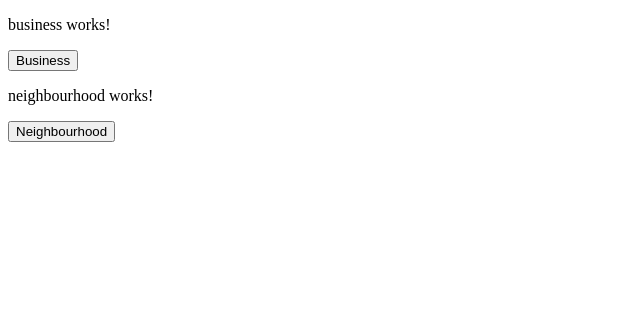
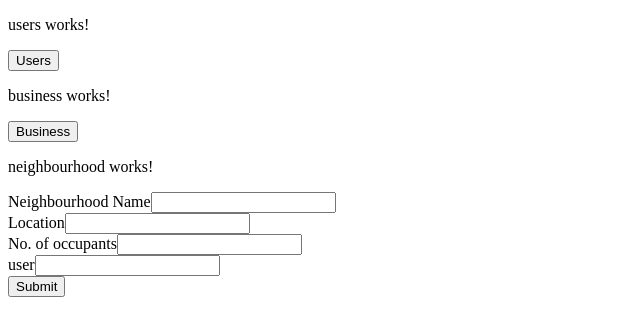
Before and after one commit to Wakarende/hoodwatch, an Angular app: page / in a window 1280 px wide. Shown: the top 336 px of the page, without its empty margins (0-640 px from the left). Built offline with nearby package versions, Linux system fonts and the light colour scheme.

Commit message:
fix bugs in displaying api data functions

```diff
--- a/src/app/app.component.html
+++ b/src/app/app.component.html
@@ -1,3 +1,3 @@
-
+<app-users></app-users>
 <app-business></app-business>
 <app-neighbourhood></app-neighbourhood>
--- a/src/app/components/business/business.component.html
+++ b/src/app/components/business/business.component.html
@@ -5,7 +5,7 @@
   <ul *ngFor="let business of business">
     <li>business name:{{business.business_name}}</li>
     <li> neighbourhood: {{business.neighbourhood}}</li>
-    <li>admin: {{business.admin}}</li>
+    <li>admin: {{business.profile}}</li>
     <li>business_email: {{business.business_email}}</li>
   </ul>
 </div>
--- a/src/app/components/neighbourhood/neighbourhood.component.html
+++ b/src/app/components/neighbourhood/neighbourhood.component.html
@@ -1,5 +1,5 @@
 <p>neighbourhood works!</p>
-<button (click)="findNeighbourhood()">Neighbourhood</button>
+<!-- <button (click)="findNeighbourhood()">Neighbourhood</button>
 
 <div *ngIf="neighbourhood.length>0">
   <ul *ngFor="let neighbourhood of neighbourhood">
@@ -7,4 +7,32 @@
     <li>post content: {{neighbourhood.location}}</li>
     <li>admin: {{neighbourhood.admin}}</li>
   </ul>
+</div> -->
+
+<div>
+  <div class="submit-form">
+    <div *ngIf="!submitted">
+      <div class="form-group">
+        <label for="neighbourhood_name">Neighbourhood Name</label>
+        <input type="text" class="form-control" id="name" required [(ngModel)]="neighbourhood.neighbourhood_name" name="neighbourhood_name" />
+      </div>
+      <div class="form-group">
+        <label for="location">Location</label>
+        <input class="form-control" id="location" required [(ngModel)]="neighbourhood.location" name="location"/>
+      </div>
+      <div class="form-group">
+        <label for="occupants">No. of occupants</label>
+        <input class="form-control" id="occupants" required [(ngModel)]="neighbourhood.occupants"name="occupants" />
+      </div>
+      <div class="form-group">
+        <label for="admin">user</label>
+        <input class="form-control" id="admin" required [(ngModel)]="neighbourhood.admin" name="admin" />
+      </div>
+      <button (click)="saveNeighbourhood()" class="btn btn-success">Submit</button>
+    </div>
+    <div *ngIf="submitted">
+      <h4>Tutorial was submitted successfully!</h4>
+      <button class="btn btn-success" (click)="newNeighbourhood()">Add</button>
+    </div>
+  </div>
 </div>
--- a/src/app/components/neighbourhood/neighbourhood.component.ts
+++ b/src/app/components/neighbourhood/neighbourhood.component.ts
@@ -7,22 +7,62 @@ import { Component, OnInit } from '@angular/core';
   templateUrl: './neighbourhood.component.html',
   styleUrls: ['./neighbourhood.component.css']
 })
+
 export class NeighbourhoodComponent implements OnInit {
 
-  neighbourhood:Neighbourhood[]=[];
 
-  constructor(private neighbourhoodservice:NeighbourhoodService) { }
+  // neighbourhood:Neighbourhood[]=[];
+  neighbourhood:Neighbourhood={
+    neighbourhood_name:'',
+    location:'',
+    occupants: '',
+    admin: '',
+  };
+  submitted=false
 
-  findNeighbourhood() {
-    this.neighbourhoodservice.fetchNeighbourhoodApi().subscribe(
-      (res) => {
-        this.neighbourhood = res
+  constructor(private neighbourhoodservice:NeighbourhoodService) {
 
-      }, error => {
-        console.error(error)
+   }
+  ngOnInit(): void {
+  }
+
+  // findNeighbourhood() {
+  //   this.neighbourhoodservice.fetchNeighbourhoodApi().subscribe(
+  //     (res) => {
+  //       this.neighbourhood = res
+
+  //     }, error => {
+  //       console.error(error)
+  //     }
+  //   );
+  // }
+
+  saveNeighbourhood():void{
+    const data={
+      neighbourhood_name: this.neighbourhood.neighbourhood_name,
+      location: this.neighbourhood.location
+    };
+
+    this.neighbourhoodservice.create(data)
+    .subscribe(
+      response => {
+        console.log(response)
+        this.submitted = true;
+      },
+      error =>{
+        console.log(error);
       }
     );
   }
-  ngOnInit(): void {
+
+  newNeighbourhood(): void{
+    this.submitted=false;
+    this.neighbourhood={
+      neighbourhood_name:'',
+      location:'',
+      occupants: '',
+      admin:'',
+    };
   }
+
 }
--- a/src/app/components/users/users.component.html
+++ b/src/app/components/users/users.component.html
@@ -1 +1,10 @@
 <p>users works!</p>
+<button (click)="findUsers()">Users</button>
+<div *ngIf="users.length>0">
+  <ul *ngFor="let user of users">
+    <li>post name:{{user.user}}</li>
+    <li>post content:{{user.email}}</li>
+    <li>post content:{{user.bio}}</li>
+    <li>admin: {{user.id}}</li>
+  </ul>
+</div>
--- a/src/app/components/users/users.component.ts
+++ b/src/app/components/users/users.component.ts
@@ -13,7 +13,7 @@ export class UsersComponent implements OnInit {
 
   constructor(private userservice: UserService) { }
 
-  findUser() {
+  findUsers() {
     this.userservice.fetchUsersApi().subscribe(
       (res) => {
         this.users = res
--- a/src/app/interfaces/business.ts
+++ b/src/app/interfaces/business.ts
@@ -1,6 +1,6 @@
 export interface Business {
   business_name:string
-  admin:any
+  profile:any
   neighbourhood:string
   business_email:string
 }
--- a/src/app/interfaces/neighbourhood.ts
+++ b/src/app/interfaces/neighbourhood.ts
@@ -1,5 +1,6 @@
 export interface Neighbourhood {
-  id:any
   location:string
+  neighbourhood_name:string
+  occupants:any
   admin:any
 }
--- a/src/app/services/hood/neighbourhood.service.ts
+++ b/src/app/services/hood/neighbourhood.service.ts
@@ -2,6 +2,7 @@ import { Injectable } from '@angular/core';
 import { HttpClient } from '@angular/common/http';
 import { Observable } from 'rxjs';
 import { Neighbourhood } from '../../interfaces/neighbourhood'
+
 
 @Injectable({
   providedIn: 'root'
@@ -15,4 +16,11 @@ export class NeighbourhoodService {
     return this.http.get<Neighbourhood[]>(this.url);
 
   }
+
+  create(data:any):Observable<any>{
+    return this.http.post(this.url,data);
+  }
+  deleteAll():Observable<any>{
+    return this.http.delete(this.url)
+  }
 }
```
Also changed, not shown: src/app/app.module.ts (+6 -3 lines), src/app/interfaces/users.ts (+5 -3 lines).
